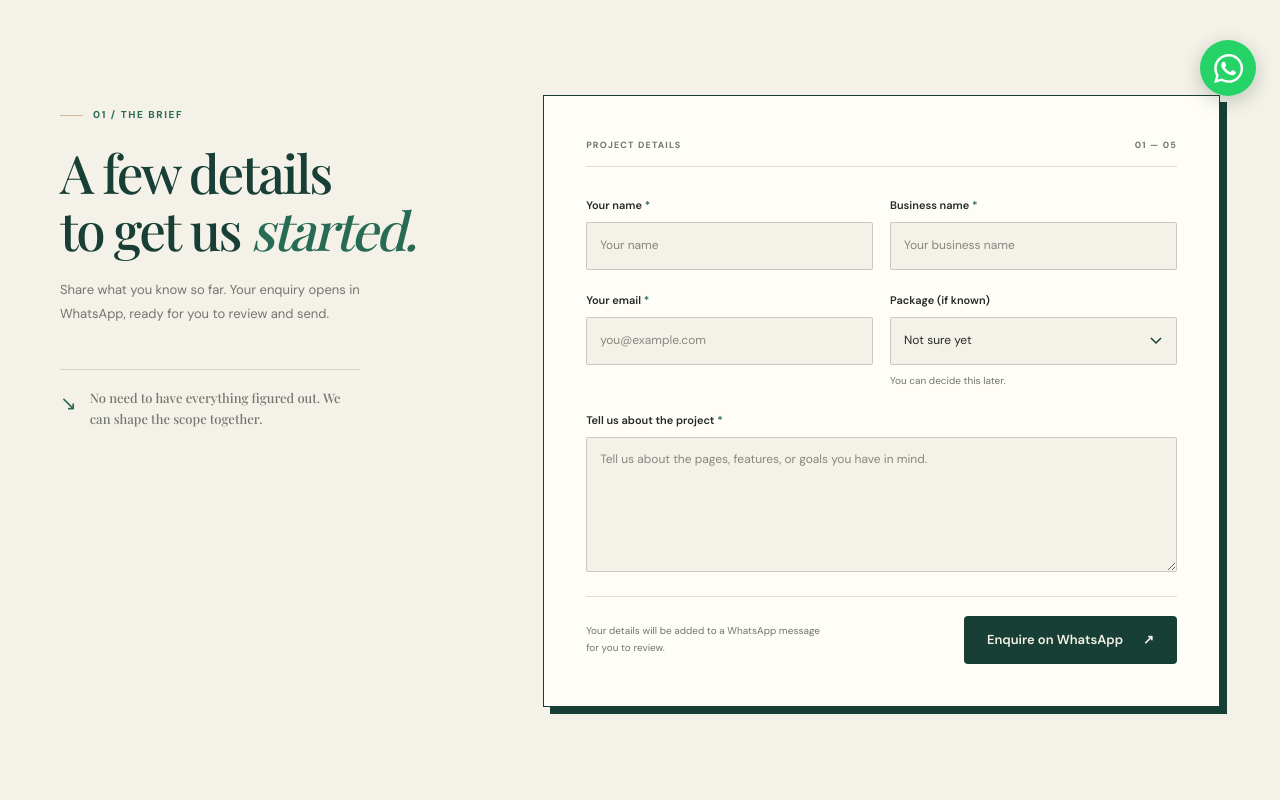
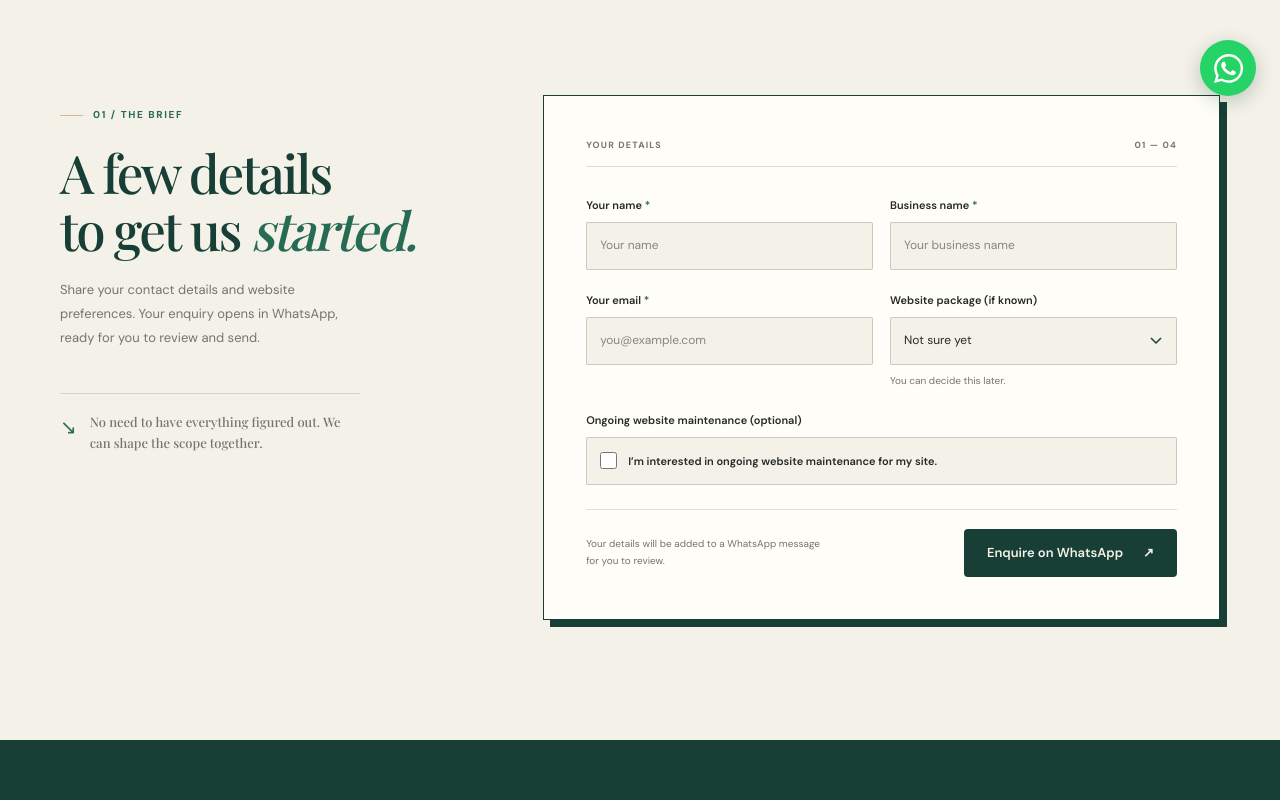
Before and after one commit to pereradinuth7-gif/twopagesites, a plain HTML site: page contact.html in a window 1280 px wide. Shown: the part 680-1480 px from the top of the page. Drawn offline with nearby package versions, Linux system fonts and the light colour scheme.

Commit message:
changing the inquiry form

```diff
--- a/contact.html
+++ b/contact.html
@@ -81,7 +81,7 @@
           <div class="brief-intro">
             <p class="eyebrow"><span class="eyebrow-line"></span> 01 / The brief</p>
             <h2>A few details<br>to get us <em>started.</em></h2>
-            <p>Share what you know so far. Your enquiry opens in WhatsApp, ready for you to review and send.</p>
+            <p>Share your contact details and website preferences. Your enquiry opens in WhatsApp, ready for you to review and send.</p>
             <div class="brief-aside">
               <span aria-hidden="true">↘</span>
               <p>No need to have everything figured out. We can shape the scope together.</p>
@@ -89,8 +89,8 @@
           </div>
           <div class="brief-card">
             <div class="brief-card-heading">
-              <span>PROJECT DETAILS</span>
-              <span>01 — 05</span>
+              <span>YOUR DETAILS</span>
+              <span>01 — 04</span>
             </div>
             <form class="project-form" id="project-enquiry-form">
               <div class="form-row">
@@ -109,25 +109,28 @@
                   <input id="project-email" name="email" type="email" autocomplete="email" placeholder="you@example.com" required>
                 </div>
                 <div class="form-field">
-                  <label for="package">Package (if known)</label>
+                  <label for="package">Website package (if known)</label>
                   <select id="package" name="package" aria-describedby="package-note">
                     <option value="Not sure yet" selected>Not sure yet</option>
                     <option value="Starter">Starter</option>
                     <option value="Growth">Growth</option>
                     <option value="Custom">Custom</option>
-                    <option value="Website Maintenance">Website Maintenance</option>
                   </select>
                   <span class="field-note" id="package-note">You can decide this later.</span>
                 </div>
               </div>
-              <div class="form-field">
-                <label for="project-details">Tell us about the project <span aria-hidden="true">*</span></label>
-                <textarea id="project-details" name="details" rows="5" placeholder="Tell us about the pages, features, or goals you have in mind." required></textarea>
+              <div class="form-field maintenance-option">
+                <span class="maintenance-option-heading">Ongoing website maintenance (optional)</span>
+                <label class="maintenance-checkbox-label" for="website-maintenance">
+                  <input class="maintenance-checkbox" id="website-maintenance" name="maintenance" type="checkbox" value="Yes">
+                  I’m interested in ongoing website maintenance for my site.
+                </label>
+
               </div>
               <div class="brief-submit-row">
                 <p>Your details will be added to a WhatsApp message for you to review.</p>
                 <button class="button button-dark form-submit" type="submit">
-                Enquire on WhatsApp <span aria-hidden="true">↗</span>
+                  Enquire on WhatsApp <span aria-hidden="true">↗</span>
                 </button>
               </div>
             </form>
@@ -200,7 +203,7 @@
           <div class="faq-heading">
             <p class="eyebrow"><span class="eyebrow-line"></span> Good to know</p>
             <h2>A few things<br>you might <em>wonder.</em></h2>
-            <p>Still have a question? Include it in your enquiry and we can discuss it together.</p>
+            <p>Still have a question? Send us a WhatsApp message and we can discuss it together.</p>
           </div>
           <div class="faq-list">
             <details class="faq-item">
@@ -217,7 +220,7 @@
             </details>
             <details class="faq-item">
               <summary>Do you work with businesses outside Colombo?<span aria-hidden="true"></span></summary>
-              <p>There’s no Colombo-only service area listed here. Share where you’re based in your enquiry so we can discuss your project.</p>
+              <p>Message us on WhatsApp and let us know where you’re based so we can discuss your project.</p>
             </details>
           </div>
         </div>
--- a/script.js
+++ b/script.js
@@ -9,13 +9,21 @@ const WHATSAPP_PHONE_NUMBER = "94786788925";
 
 if (projectEnquiryForm instanceof HTMLFormElement) {
   const packageField = projectEnquiryForm.elements.namedItem("package");
-  const requestedPackage = new URLSearchParams(window.location.search).get("package");
+  const maintenanceField = projectEnquiryForm.elements.namedItem("maintenance");
+  const query = new URLSearchParams(window.location.search);
+  const requestedPackage = query.get("package");
   const packageOptions = {
     starter: "Starter",
     growth: "Growth",
     custom: "Custom",
-    maintenance: "Website Maintenance",
   };
+
+  if (
+    maintenanceField instanceof HTMLInputElement &&
+    (query.get("maintenance") === "yes" || requestedPackage?.toLowerCase() === "maintenance")
+  ) {
+    maintenanceField.checked = true;
+  }
 
   if (
     packageField instanceof HTMLSelectElement &&
@@ -34,16 +42,17 @@ if (projectEnquiryForm instanceof HTMLFormElement) {
 
     const formData = new FormData(projectEnquiryForm);
     const selectedPackage = formData.get("package");
+    const maintenanceRequested = formData.has("maintenance");
     const message = [
-      selectedPackage === "Website Maintenance"
-        ? "Hi twopagesites, I'd like to discuss website maintenance."
+      maintenanceRequested
+        ? "Hi twopagesites, I'd like to discuss a website project and ongoing maintenance."
         : "Hi twopagesites, I'd like to discuss a website project.",
       "",
       `Name: ${formData.get("name")}`,
       `Business: ${formData.get("business")}`,
       `Email: ${formData.get("email")}`,
-      `Package / service: ${selectedPackage}`,
-      `Project details: ${formData.get("details")}`,
+      `Website package: ${selectedPackage}`,
+      `Website maintenance: ${maintenanceRequested ? "Yes, please discuss options." : "No, not at this time."}`,
     ].join("\n");
 
     window.location.assign(
--- a/style.css
+++ b/style.css
@@ -1657,6 +1657,38 @@ h2 {
   color: var(--green);
 }
 
+.maintenance-option-heading {
+  color: var(--charcoal);
+  font-size: 11px;
+  font-weight: 600;
+}
+
+.maintenance-checkbox-label {
+  display: flex;
+  align-items: center;
+  gap: 11px;
+  min-height: 48px;
+  padding: 10px 13px;
+  border: 1px solid rgba(37, 42, 39, 0.2);
+  border-radius: 2px;
+  background: var(--ivory);
+  color: var(--charcoal);
+  cursor: pointer;
+  font-size: 12px;
+  font-weight: 400;
+}
+
+.form-field .maintenance-checkbox {
+  flex: 0 0 auto;
+  width: 17px;
+  height: 17px;
+  min-height: 0;
+  margin: 0;
+  padding: 0;
+  accent-color: var(--green);
+  cursor: pointer;
+}
+
 .form-field input,
 .form-field select,
 .form-field textarea {
```
Also changed, not shown: pricing.html (+1 -1 lines).
